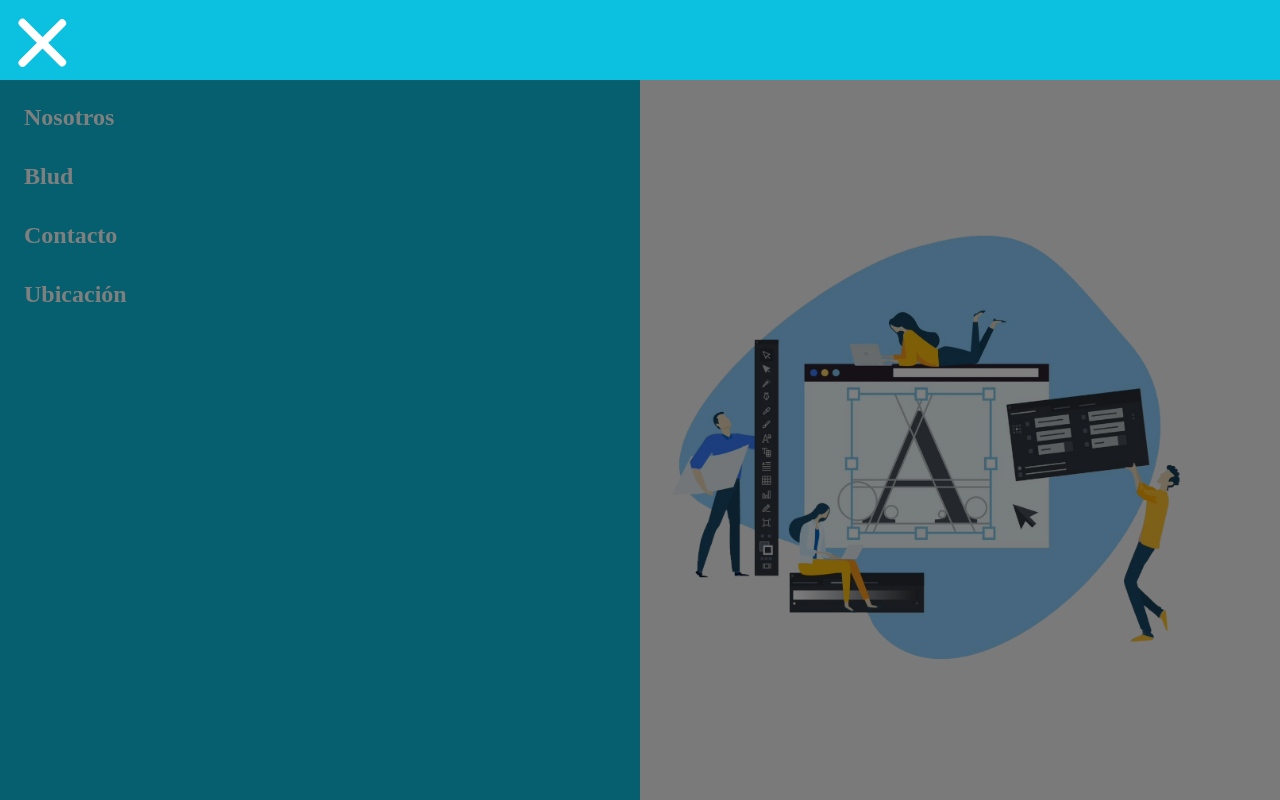
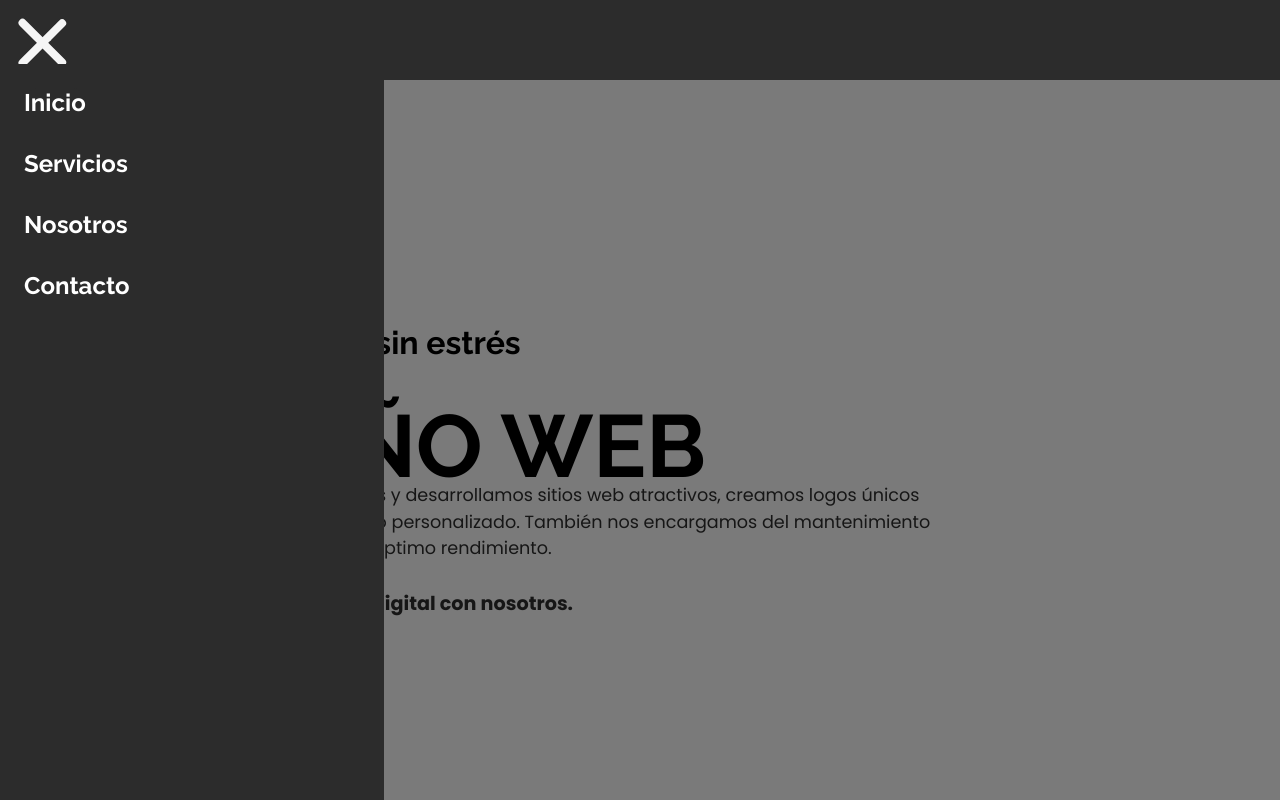
Before and after one commit to sussiniguanziroli/FD-Dev-Page, a React (Vite) app: page / in a window 1280 px wide. Both pictures are taken after a click on the element 48 px from the left and 40 px from the top of the page. Shown: the top 800 px of the page. Built offline with nearby package versions, Linux system fonts and the light colour scheme.

Commit message:
deploy netlify

```diff
--- a/src/App.jsx
+++ b/src/App.jsx
@@ -8,7 +8,6 @@ import Contacto from './components/contacto/Contacto';
 import Servicios from './components/servicios/Servicios';
 import logo from './assets/fd-logo.png';
 import Compuerta from './components/Compuerta';
-import Footer from './components/Footer';
 
 function App() {
     const [compuertaAnimationComplete, setCompuertaAnimationComplete] = useState(false);
--- a/src/components/header/Menu.jsx
+++ b/src/components/header/Menu.jsx
@@ -1,38 +1,47 @@
-import React, { useState } from 'react'
-import { NavLink } from 'react-router-dom'
+import React, { useState, useEffect } from 'react';
+import { NavLink } from 'react-router-dom';
 
 const Menu = () => {
+  // To change burger classes
+  const [burger_class, setBurgerClass] = useState('burger-bar unclicked');
+  const [menu_class, setMenuClass] = useState('menu hidden');
+  const [isMenuClicked, setIsMenuClicked] = useState(false);
 
-    //to change burguer clases
-
-    const [burger_class, setBurgerClass] = useState('burger-bar  unclicked')
-    const [menu_class, setMenuClass] = useState('menu hidden')
-    const [isMenuClicked, setIsMenuClicked] = useState(false)
-
-    //toggle burguer menu change
+  // Toggle burger menu change
   const updateMenu = () => {
     if (!isMenuClicked) {
-            setBurgerClass("burger-bar clicked")
-            setMenuClass("menu slide-right visible")
+      setBurgerClass('burger-bar clicked');
+      setMenuClass('menu slide-right visible');
     } else {
-            setBurgerClass("burger-bar unclicked")
-            setMenuClass("menu slide-left hidden ")
+      setBurgerClass('burger-bar unclicked');
+      setMenuClass('menu slide-left hidden');
     }
-        setIsMenuClicked(!isMenuClicked)
-    }
+    setIsMenuClicked(!isMenuClicked);
+  };
 
   const closeMenu = () => {
-        setBurgerClass("burger-bar unclicked")
-        setMenuClass("menu slide-left hidden ")
+    setBurgerClass('burger-bar unclicked');
+    setMenuClass('menu slide-left hidden');
     setIsMenuClicked(false);
+  };
+
+  // Add or remove no-scroll class to body
+  useEffect(() => {
+    if (isMenuClicked) {
+      document.body.classList.add('no-scroll');
+    } else {
+      document.body.classList.remove('no-scroll');
     }
-
+    return () => {
+      // Cleanup class on unmount
+      document.body.classList.remove('no-scroll');
+    };
+  }, [isMenuClicked]);
 
   return (
-
-    <div className='burger-god'>
-            <nav className='nav-burger'>
-                <div className='burger-menu' onClick={updateMenu}>
+    <div className="burger-god">
+      <nav className="nav-burger">
+        <div className="burger-menu" onClick={updateMenu}>
           <div className={burger_class}></div>
           <div className={burger_class}></div>
           <div className={burger_class}></div>
@@ -40,19 +49,47 @@ const Menu = () => {
       </nav>
 
       <div className={menu_class}>
-                <div className='burger-nav-menu'>
-                <ul className='burger-nav-ul'>
+        <div className="burger-nav-menu">
+          <ul className="burger-nav-ul">
             <li>
-                        <NavLink onClick={closeMenu} to="/"  className='burger-nav-item' activeclassname="burger-active">Nosotros</NavLink>
+              <NavLink
+                onClick={closeMenu}
+                to="/"
+                className="burger-nav-item"
+                activeclassname="burger-active"
+              >
+                Inicio
+              </NavLink>
             </li>
             <li>
-                        <NavLink onClick={closeMenu} to="/catalogo"  className='burger-nav-item' activeclassname="burger-active">Blud</NavLink>
+              <NavLink
+                onClick={closeMenu}
+                to="/servicios"
+                className="burger-nav-item"
+                activeclassname="burger-active"
+              >
+                Servicios
+              </NavLink>
             </li>
             <li>
-                        <NavLink onClick={closeMenu} to="/contacto" className='burger-nav-item' activeclassname="burger-active" >Contacto</NavLink>
+              <NavLink
+                onClick={closeMenu}
+                to="/nosotros"
+                className="burger-nav-item"
+                activeclassname="burger-active"
+              >
+                Nosotros
+              </NavLink>
             </li>
             <li>
-                        <NavLink onClick={closeMenu} to="/ubicacion"  className='burger-nav-item' activeclassname="burger-active">Ubicación</NavLink>
+              <NavLink
+                onClick={closeMenu}
+                to="/contacto"
+                className="burger-nav-item"
+                activeclassname="burger-active"
+              >
+                Contacto
+              </NavLink>
             </li>
           </ul>
         </div>
@@ -60,11 +97,7 @@ const Menu = () => {
 
       {isMenuClicked && <div className="overlay" onClick={updateMenu}></div>}
     </div>
+  );
+};
 
-
-
-
-  )
-}
-
-export default Menu
+export default Menu;
--- a/src/components/inicio/InitialServices.jsx
+++ b/src/components/inicio/InitialServices.jsx
@@ -1,5 +1,6 @@
 import React from 'react'
 import Footer from '../Footer'
+import InitialServices2 from './InitialServices2'
 
 const InitialServices = () => {
 
@@ -34,26 +35,7 @@ const InitialServices = () => {
 
         </main>
 
-        <article className='article-services-list'>
-                <section className='article-services-list-items'>
-                    <div className='article-services-title'>
-                        <h2>Obtené el control total de tu sitio web</h2>
-                    </div>
-                    <div className='article-services-p'>
-                        <span>Entendemos lo importante que es para tu negocio la presencia digital. Con nosotros vas a obtener estos beneficios:</span>
-                    </div>
-                    <div className='article-services-items'>
-                        <h4><ion-icon name="checkmark-circle-outline"></ion-icon> Diseño del sitio web</h4>
-                        <h4><ion-icon name="checkmark-circle-outline"></ion-icon> Diseño del logo</h4>
-                        <h4><ion-icon name="checkmark-circle-outline"></ion-icon> Desarrollo de la web</h4>
-                        <h4><ion-icon name="checkmark-circle-outline"></ion-icon> Mantenimiento web</h4>
-                        <h4><ion-icon name="checkmark-circle-outline"></ion-icon> Asesoramiento personalizado</h4>
-                        <h4><ion-icon name="checkmark-circle-outline"></ion-icon> Seguimiento de procesos</h4>
-                    </div>
-                    <button className='article-services-button landing-section-button'>Quiero mi sitio web</button>
-                </section>
-                <div className='article-services-list-img'></div>
-            </article>
+            <InitialServices2 />
             <Footer />
         </>
     )
--- /dev/null
+++ b/src/components/inicio/InitialServices2.jsx
@@ -0,0 +1,28 @@
+import React from 'react'
+
+const InitialServices2 = () => {
+  return (
+    <article className='article-services-list'>
+                <section className='article-services-list-items'>
+                    <div className='article-services-title'>
+                        <h2>Obtené el control total de tu sitio web</h2>
+                    </div>
+                    <div className='article-services-p'>
+                        <span>Entendemos lo importante que es para tu negocio la presencia digital. Con nosotros vas a obtener estos beneficios:</span>
+                    </div>
+                    <div className='article-services-items'>
+                        <h4><ion-icon name="checkmark-circle-outline"></ion-icon> Diseño del sitio web</h4>
+                        <h4><ion-icon name="checkmark-circle-outline"></ion-icon> Diseño del logo</h4>
+                        <h4><ion-icon name="checkmark-circle-outline"></ion-icon> Desarrollo de la web</h4>
+                        <h4><ion-icon name="checkmark-circle-outline"></ion-icon> Mantenimiento web</h4>
+                        <h4><ion-icon name="checkmark-circle-outline"></ion-icon> Asesoramiento personalizado</h4>
+                        <h4><ion-icon name="checkmark-circle-outline"></ion-icon> Seguimiento de procesos</h4>
+                    </div>
+                    <button className='article-services-button landing-section-button'>Quiero mi sitio web</button>
+                </section>
+                <div className='article-services-list-img'></div>
+            </article>
+  )
+}
+
+export default InitialServices2
--- a/src/css/_footer.scss
+++ b/src/css/_footer.scss
@@ -68,4 +68,7 @@
     .foot:hover {
         background-color: $main-white;
     }
+    @media (max-width: 1330px) {
+        display: none;
+    }
 }
--- a/src/css/_landing.scss
+++ b/src/css/_landing.scss
@@ -48,6 +48,9 @@
     align-items: flex-start;
     padding: 3rem;
     padding-right: 0;
+    @media (max-width: 600px) {
+        top: 5%;
+    }
 }
 
 /* Estilos para el primer artículo */
@@ -120,4 +123,7 @@
     background-size: 120%;
     background-repeat: no-repeat;
     background-position: center;
+    @media (max-width: 1330px) {
+        display: none;
+    }
 }
--- /dev/null
+++ b/src/css/_mediaqueries.scss
@@ -0,0 +1,12 @@
+@media (max-width: 600px) {
+    html {
+      font-size: 12px; /* Ajusta el tamaño para dispositivos más pequeños */
+    }
+
+  }
+
+  @media (min-width: 1200px) {
+    html {
+      font-size: 16px; /* Ajusta el tamaño para pantallas más grandes */
+    }
+}
--- a/src/css/_menu.scss
+++ b/src/css/_menu.scss
@@ -1,7 +1,7 @@
 .nav-burger {
     width: 100%;
     height: 5em;
-    background-color: $azul-de-titulo;
+    background-color: $text-gray;
     border-radius: 1px solid;
     display: flex;
     justify-content: flex-start;
@@ -12,31 +12,35 @@
 .burger-menu {
     height: 100%;
     width: 4em;
-    background-color: $azul-de-titulo;
+    background-color: $text-gray;
     display: flex;
     flex-direction: column;
     align-items: flex-start;
     justify-content: space-between;
     cursor: pointer;
-    z-index: 4;
+    z-index: 6;
 }
 
 .burger-bar {
     width: 4em;
     height: 0.5em;
-    background-color: white;
+    background-color: $main-white;
     border-radius: 0.5em;
     z-index: 4;
 }
 
 .menu {
-    width: 50%;
-    height: 91vh;
-    background-color: $azul-de-titulo;
-    z-index: 4;
-    position: absolute;
-    top: 5em;
+    width: 30%;
+    height: 100vh;
+    background-color: $text-gray;
+    z-index: 6;
+    position: fixed;
+    top: 8vh;
     transition: all 0.3s;
+    overflow: hidden;
+    @media (max-width: 600px) {
+        top: 6vh;
+    }
 }
 
 .slide-right {
@@ -98,8 +102,8 @@
 
 .burger-nav-menu {
     width: fit-content;
-    height: fit-content;
-    background-color: $azul-de-titulo;
+    height: 40vh;
+    background-color: $text-gray;
     position: relative;
     z-index: 6;
     ul {
@@ -112,8 +116,9 @@
 }
 
 .burger-nav-item {
-    background-color: $azul-de-titulo;
+    background-color: $text-gray;
     text-decoration: none;
+    font-family: "Raleway", sans-serif;
     font-weight: 700;
     font-size: x-large;
     color: white;
@@ -160,3 +165,7 @@
     display: block; /* Muestra la capa de fondo oscuro cuando el menú está activo */
 
 }
+
+.no-scroll {
+    overflow: hidden; /* Desactiva el scroll en la página */
+  }
--- a/src/css/main.css
+++ b/src/css/main.css
@@ -262,6 +262,11 @@
   padding: 3rem;
   padding-right: 0;
 }
+@media (max-width: 600px) {
+  .landing-section {
+    top: 5%;
+  }
+}
 
 /* Estilos para el primer artículo */
 .first-article {
@@ -331,11 +336,16 @@
   background-repeat: no-repeat;
   background-position: center;
 }
+@media (max-width: 1330px) {
+  .landing-image {
+    display: none;
+  }
+}
 
 .nav-burger {
   width: 100%;
   height: 5em;
-  background-color: #0CC0DF;
+  background-color: #2c2c2c;
   border-radius: 1px solid;
   display: flex;
   justify-content: flex-start;
@@ -346,31 +356,37 @@
 .burger-menu {
   height: 100%;
   width: 4em;
-  background-color: #0CC0DF;
+  background-color: #2c2c2c;
   display: flex;
   flex-direction: column;
   align-items: flex-start;
   justify-content: space-between;
   cursor: pointer;
-  z-index: 4;
+  z-index: 6;
 }
 
 .burger-bar {
   width: 4em;
   height: 0.5em;
-  background-color: white;
+  background-color: #F5F5F5;
   border-radius: 0.5em;
   z-index: 4;
 }
 
 .menu {
-  width: 50%;
-  height: 91vh;
-  background-color: #0CC0DF;
-  z-index: 4;
-  position: absolute;
-  top: 5em;
+  width: 30%;
+  height: 100vh;
+  background-color: #2c2c2c;
+  z-index: 6;
+  position: fixed;
+  top: 8vh;
   transition: all 0.3s;
+  overflow: hidden;
+}
+@media (max-width: 600px) {
+  .menu {
+    top: 6vh;
+  }
 }
 
 .slide-right {
@@ -415,8 +431,8 @@
 
 .burger-nav-menu {
   width: fit-content;
-  height: fit-content;
-  background-color: #0CC0DF;
+  height: 40vh;
+  background-color: #2c2c2c;
   position: relative;
   z-index: 6;
 }
@@ -425,8 +441,9 @@
 }
 
 .burger-nav-item {
-  background-color: #0CC0DF;
+  background-color: #2c2c2c;
   text-decoration: none;
+  font-family: "Raleway", sans-serif;
   font-weight: 700;
   font-size: x-large;
   color: white;
@@ -463,6 +480,10 @@
 
 .burger-god.menu-active .overlay {
   display: block; /* Muestra la capa de fondo oscuro cuando el menú está activo */
+}
+
+.no-scroll {
+  overflow: hidden; /* Desactiva el scroll en la página */
 }
 
 .intro-overlay {
@@ -589,9 +610,19 @@
 .aboutus-section-title h2 {
   text-transform: uppercase;
 }
+@media (max-width: 600px) {
+  .aboutus-section-title h2 {
+    font-size: 1.7rem;
+  }
+}
 .aboutus-section-title h3 {
   font-weight: 400;
   font-size: 3rem;
+}
+@media (max-width: 600px) {
+  .aboutus-section-title h3 {
+    font-size: 1.7rem;
+  }
 }
 
 .p1 {
@@ -616,6 +647,11 @@
   background-size: contain;
   width: 120%;
   background-repeat: no-repeat;
+}
+@media (max-width: 600px) {
+  .aboutus-section-gif {
+    display: none;
+  }
 }
 
 .aboutus-section-ps {
@@ -737,6 +773,11 @@ p {
   position: relative;
   right: 10%;
 }
+@media (max-width: 1330px) {
+  .service-web-img {
+    display: none;
+  }
+}
 
 .service-web-p {
   display: flex;
@@ -769,6 +810,11 @@ p {
   background-repeat: no-repeat;
   position: relative;
   left: 15%;
+}
+@media (max-width: 1330px) {
+  .service-asesoramiento-img {
+    display: none;
+  }
 }
 
 .service-asesoramiento-p {
@@ -803,6 +849,11 @@ p {
   position: relative;
   right: 15%;
 }
+@media (max-width: 1330px) {
+  .service-logo-img {
+    display: none;
+  }
+}
 
 .service-logo-p {
   display: flex;
@@ -836,6 +887,11 @@ p {
   background-position: 100%;
   background-size: contain;
   background-repeat: no-repeat;
+}
+@media (max-width: 1330px) {
+  .article-services-list-img {
+    display: none;
+  }
 }
 
 .article-services-list-items {
@@ -960,7 +1016,22 @@ p {
 .lower-contact .foot:hover {
   background-color: #F5F5F5;
 }
+@media (max-width: 1330px) {
+  .lower-contact {
+    display: none;
+  }
+}
 
+@media (max-width: 600px) {
+  html {
+    font-size: 12px; /* Ajusta el tamaño para dispositivos más pequeños */
+  }
+}
+@media (min-width: 1200px) {
+  html {
+    font-size: 16px; /* Ajusta el tamaño para pantallas más grandes */
+  }
+}
 * {
   padding: 0;
   margin: 0;
--- a/src/css/main.scss
+++ b/src/css/main.scss
@@ -8,6 +8,9 @@
 @import "aboutus.scss";
 @import "initialservices.scss";
 @import "footer.scss";
+@import "mediaqueries.scss";
+
+
 
 
 
```
Also changed, not shown: src/css/_aboutus.scss (+14 -0 lines), src/css/_initialservices.scss (+14 -0 lines), 1 other file (tests, documents, lock files or other folders). Lines whose indentation alone changed are shown as unchanged.
